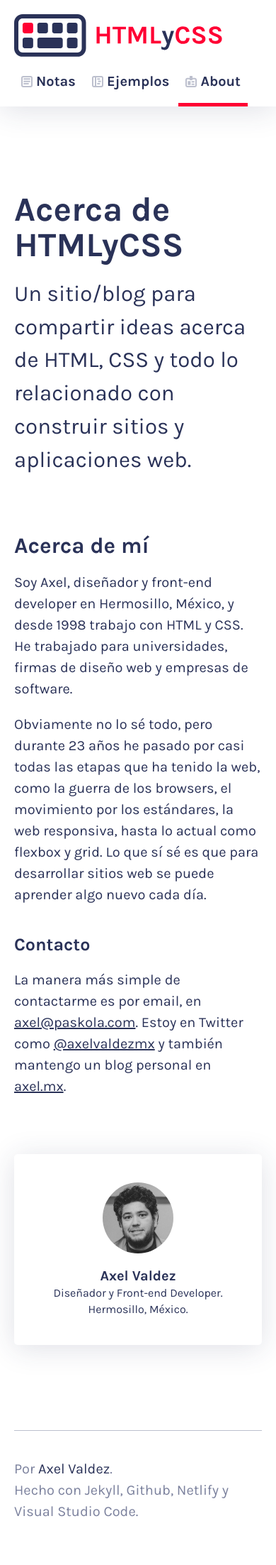
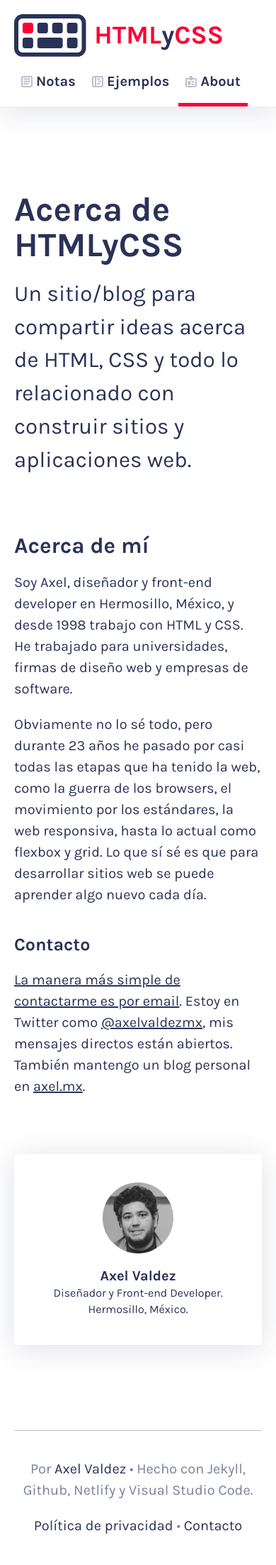
Before and after one commit to axelvaldez/htmlycss, a Jekyll site: the page built from about/index.md, in a window 390 px wide. Shown: the whole page at 71% size. Built offline with Jekyll 4.4.1, drawn with Linux system fonts in a browser that asks for light colours.

Commit message:
add contact, privacy

```diff
--- a/_includes/footer.html
+++ b/_includes/footer.html
@@ -1,6 +1,12 @@
 <footer>
-    <p>Por <a href="https://axelvaldez.mx">Axel Valdez</a>.</p>
-    <p>Hecho con Jekyll, Github, Netlify y Visual Studio Code.</p>
+  <p>
+    Por <a href="https://axelvaldez.mx">Axel Valdez</a><br>
+    Hecho con Jekyll, Github, Netlify y Visual Studio Code.
+  </p>
+  <p>
+    <a href="/privacidad/">Política de privacidad</a><br>
+    <a href="/contacto/">Contacto</a>
+  </p>
 </footer>
 
 <script src="/assets/js/highlight.pack.js"></script>
--- a/_layouts/page-full.html
+++ b/_layouts/page-full.html
@@ -12,7 +12,7 @@
 
   <main class="home">
 
-    <div class="intro">
+    <div class="intro full">
         <h1>{{ page.title }}</h1>
         <p>{{ page.tldr }}</p>
     </div>
--- a/_sass/_components.scss
+++ b/_sass/_components.scss
@@ -223,6 +223,10 @@ pre{
 .intro{
   font-size: $font-size-2;
   padding: 2rem 0 4rem;
+
+  &.full{
+    padding-bottom: 1.5rem;
+  }
 }
 
 // --UTILITY CLASSES
@@ -324,6 +328,11 @@ table{
   max-width: calc(100vw - 4rem);
   box-shadow: $shadow-soft;
 
+  &.fluid{
+    width: 100%;
+    max-width: unset;
+  }
+
   @media (prefers-color-scheme: dark){
     background: var(--txt);
     color: var(--bg4);
--- a/_sass/_footer.scss
+++ b/_sass/_footer.scss
@@ -5,13 +5,51 @@ footer{
   margin: auto auto 0;
   padding: 2rem;
   color: var(--bg3);
+  display: flex;
+  justify-content: space-between;
+
+  p{
+    margin-bottom: 0;
+
+    &:last-child{
+      text-align: right;
+    }
+  }
+
+  a{
+    color: var(--txt);
+
+    &:hover{
+      color: var(--acc);
+    }
+
+  }
 
   @media (min-width: 64rem){
     max-width: 60rem;
   }
 
   @media (max-width: 30rem){
+    display: block;
     padding: 2rem 1rem;
+
+    p{
+      margin-bottom: 1rem;
+      text-align: center;
+
+      &:last-child{
+        text-align: center;
+      }
+
+      a:first-of-type::after{
+        content: " •";
+        color: var(--bg3);
+      }
+    }
+
+    br{
+      display: none;
+    }
   }
 
   &::before{
@@ -30,17 +68,6 @@ footer{
     }
   }
 
-  p{
-    margin-bottom: 0;
-  }
 
-  a{
-    color: var(--txt);
-
-    &:hover{
-      color: var(--acc);
-    }
-
-  }
 
 }
--- a/about/index.md
+++ b/about/index.md
@@ -11,4 +11,4 @@ Obviamente no lo sé todo, pero durante 23 años he pasado por casi todas las et
 
 ### Contacto
 
-La manera más simple de contactarme es por email, en [axel&#064;paskola&#046;com](mailto:axel&#064;paskola&#046;com). Estoy en Twitter como [@axelvaldezmx](https://twitter.com/axelvaldezmx) y también mantengo un blog personal en [axel.mx](https://axel.mx).
+[La manera más simple de contactarme es por email](/contacto/). Estoy en Twitter como [@axelvaldezmx](https://twitter.com/axelvaldezmx), mis mensajes directos están abiertos. También mantengo un blog personal en [axel.mx](https://axel.mx).
```
Also changed, not shown: contacto/index.md (added, +26 -0 lines), privacidad/index.md (added, +9 -0 lines).
